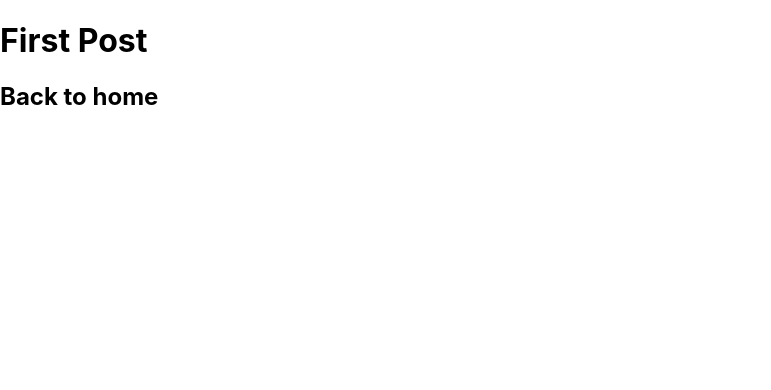
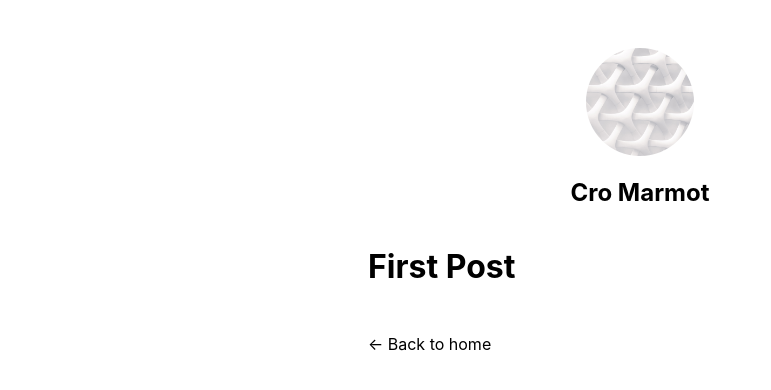
Before and after one commit to CroMarmot/ReactDemo, a Next.js app: page /posts/first-post in a window 1280 px wide. Shown: the top 390 px of the page, without its empty margins (0-771 px from the left). Built offline with nearby package versions, Linux system fonts and the light colour scheme.

Commit message:
css: global css and module css and layout

```diff
--- /dev/null
+++ b/components/layout.module.css
@@ -0,0 +1,15 @@
+.container {
+  max-width: 36rem;
+  padding: 0 1rem;
+  margin: 3rem auto 6rem;
+}
+
+.header {
+  display: flex;
+  flex-direction: column;
+  align-items: center;
+}
+
+.backToHome {
+  margin: 3rem 0 0;
+}
--- /dev/null
+++ b/components/layout.tsx
@@ -0,0 +1,70 @@
+import { PropsWithChildren } from "react";
+import Head from 'next/head';
+import Image from 'next/image';
+import styles from './layout.module.css';
+import utilStyles from '../styles/utils.module.css';
+import Link from 'next/link';
+
+const name = 'Cro Marmot';
+export const siteTitle = 'Next.js Sample Website';
+
+export default function Layout({ children, home = false }: PropsWithChildren & { home?: boolean }) {
+  return (
+    <div className={styles.container}>
+      <Head>
+        <link rel="icon" href="/favicon.ico" />
+        <meta
+          name="description"
+          content="Learn how to build a personal website using Next.js"
+        />
+        <meta
+          property="og:image"
+          content={`https://og-image.vercel.app/${encodeURI(
+            siteTitle,
+          )}.png?theme=light&md=0&fontSize=75px&images=https%3A%2F%2Fassets.vercel.com%2Fimage%2Fupload%2Ffront%2Fassets%2Fdesign%2Fnextjs-black-logo.svg`}
+        />
+        <meta name="og:title" content={siteTitle} />
+        <meta name="twitter:card" content="summary_large_image" />
+      </Head>
+      <header className={styles.header}>
+        {home ? (
+          <>
+            <Image
+              priority
+              src="/images/profile.jpg"
+              className={utilStyles.borderCircle}
+              height={144}
+              width={144}
+              alt=""
+            />
+            <h1 className={utilStyles.heading2Xl}>{name}</h1>
+          </>
+        ) : (
+          <>
+            <Link href="/">
+              <Image
+                priority
+                src="/images/profile.jpg"
+                className={utilStyles.borderCircle}
+                height={108}
+                width={108}
+                alt=""
+              />
+            </Link>
+            <h2 className={utilStyles.headingLg}>
+              <Link href="/" className={utilStyles.colorInherit}>
+                {name}
+              </Link>
+            </h2>
+          </>
+        )}
+      </header>
+      <main>{children}</main>
+      {!home && (
+        <div className={styles.backToHome}>
+          <Link href="/">← Back to home</Link>
+        </div>
+      )}
+    </div>
+  );
+}
--- a/pages/posts/first-post.tsx
+++ b/pages/posts/first-post.tsx
@@ -1,10 +1,11 @@
 import Link from 'next/link';
 import Head from 'next/head';
 import Script from 'next/script';
+import Layout from '../../components/layout';
 
 export default function FirstPost() {
   return (
-    <>
+    <Layout>
       <Head>
         <title>First Post</title>
       </Head>
@@ -16,9 +17,6 @@
         }
       />
       <h1>First Post</h1>
-      <h2>
-        <Link href="/">Back to home</Link>
-      </h2>
-    </>
+    </Layout>
   );
 }
--- /dev/null
+++ b/styles/utils.module.css
@@ -0,0 +1,52 @@
+.heading2Xl {
+  font-size: 2.5rem;
+  line-height: 1.2;
+  font-weight: 800;
+  letter-spacing: -0.05rem;
+  margin: 1rem 0;
+}
+
+.headingXl {
+  font-size: 2rem;
+  line-height: 1.3;
+  font-weight: 800;
+  letter-spacing: -0.05rem;
+  margin: 1rem 0;
+}
+
+.headingLg {
+  font-size: 1.5rem;
+  line-height: 1.4;
+  margin: 1rem 0;
+}
+
+.headingMd {
+  font-size: 1.2rem;
+  line-height: 1.5;
+}
+
+.borderCircle {
+  border-radius: 9999px;
+}
+
+.colorInherit {
+  color: inherit;
+}
+
+.padding1px {
+  padding-top: 1px;
+}
+
+.list {
+  list-style: none;
+  padding: 0;
+  margin: 0;
+}
+
+.listItem {
+  margin: 0 0 1.25rem;
+}
+
+.lightText {
+  color: #666;
+}
```
Also changed, not shown: pages/index.tsx (+13 -75 lines).
